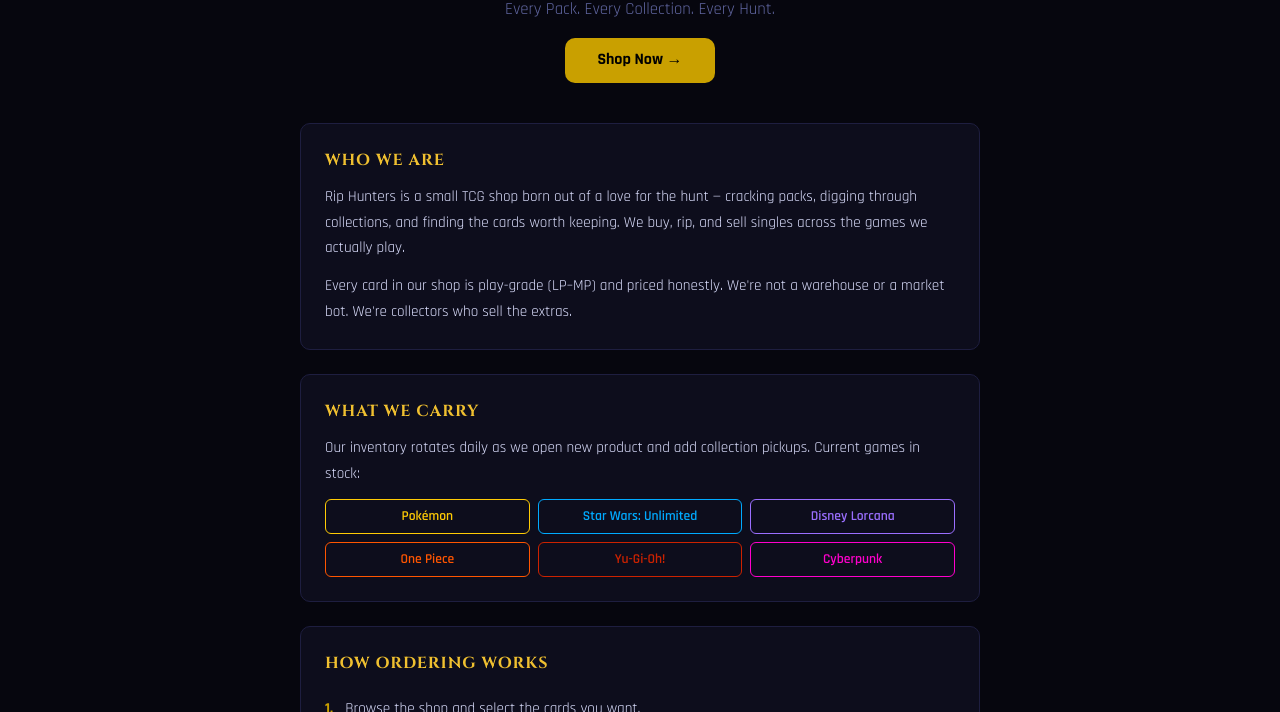
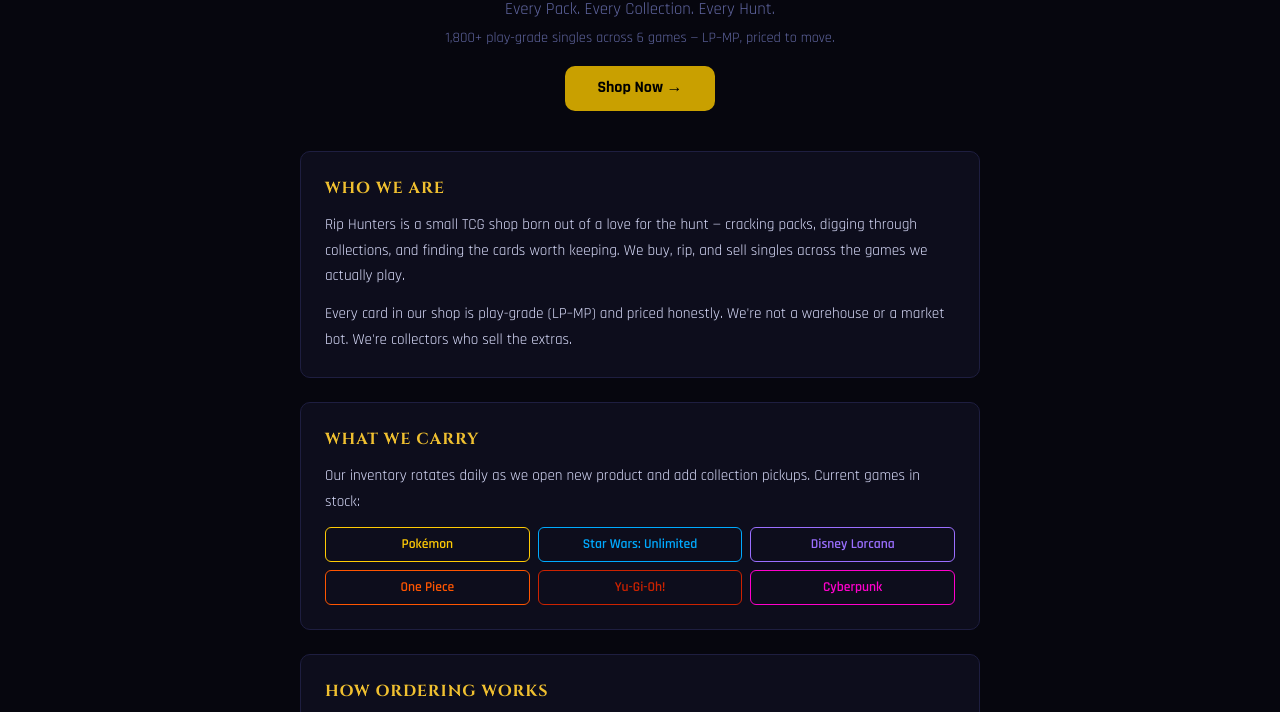
Before and after one commit to visedwings049/rip-hunters, a plain HTML site: page docs/about.html in a window 1280 px wide. Shown: the part 307-1019 px from the top of the page. Drawn offline with Linux system fonts and the light colour scheme.

Commit message:
Add shop details and Shop Now button under About Us hero

```diff
--- a/docs/about.html
+++ b/docs/about.html
@@ -188,6 +188,7 @@
       <span class="logo-mark">✦</span>
       <h1>Rip Hunters</h1>
       <p>Every Pack. Every Collection. Every Hunt.</p>
+      <p style="color:var(--muted);font-size:0.9rem;margin-top:0.4rem">1,800+ play-grade singles across 6 games — LP–MP, priced to move.</p>
       <a href="index.html" class="btn-cta" style="display:inline-block;margin-top:1rem;" onclick="if(window!==window.top){window.parent.postMessage('shopNow','*');return false;}">Shop Now →</a>
     </div>
 
```
